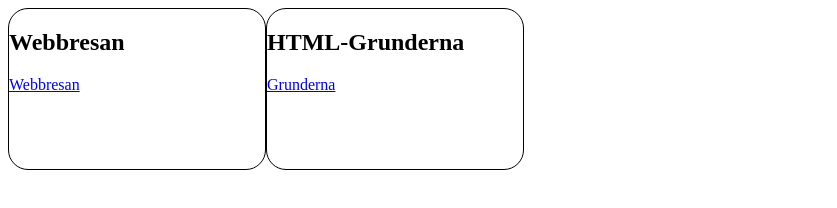
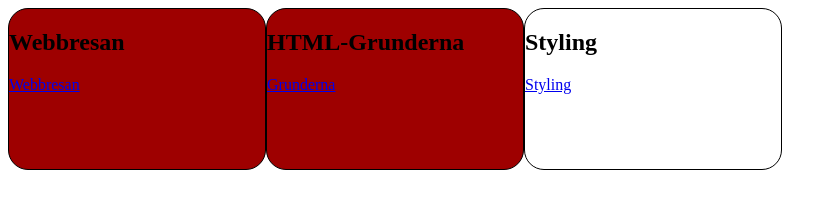
Before and after one commit to 0804wisv-afk/firstomrade, a plain HTML site: page index.html in a window 1280 px wide. Shown: the whole page, without its empty margins (0-837 px from the left). Drawn offline with Linux system fonts and the light colour scheme.

Commit message:
Add new sections for "Styling" and create corresponding HTML and CSS files

```diff
--- /dev/null
+++ b/Styling/style.css
@@ -0,0 +1,3 @@
+body {
+    background-color: rgb(255, 0, 247);
+}
--- a/index.html
+++ b/index.html
@@ -15,5 +15,9 @@
             <h2>HTML-Grunderna</h2>
             <a href="grunder/index.html">Grunderna</a>
         </section>
+        <section>
+            <h2>Styling</h2>
+            <a href="Styling/index.html">Styling</a>
+        </section>
     </body>
 </html>
--- a/style.css
+++ b/style.css
@@ -8,3 +8,10 @@
     border: 1px solid black;
     border-radius: 20px;
 }
+
+section:nth-child(1) {
+    background-color: rgb(158, 0, 0);
+}
+section:nth-child(2) {
+    background-color: rgb(158, 0, 0);
+}
```
Also changed, not shown: Styling/index.html (added, +12 -0 lines).
